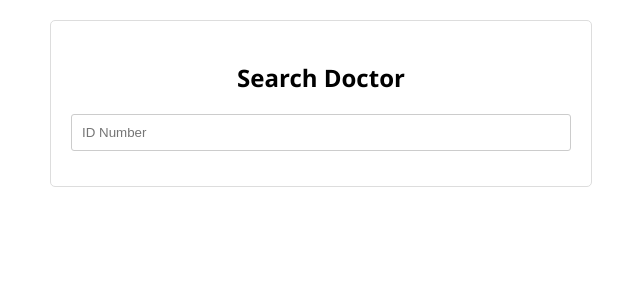
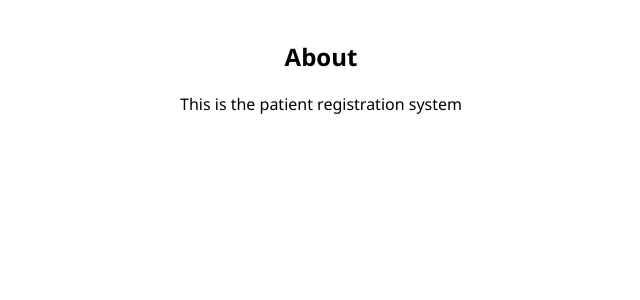
Before and after one commit to jaltrock/medical-portal-app, a React (Vite) app in the folder frontend/: page / in a window 1280 px wide. Shown: the top 300 px of the page, without its empty margins (319-959 px from the left). Built offline with nearby package versions, Linux system fonts and the light colour scheme.

Commit message:
Added About page

```diff
--- a/frontend/src/App.jsx
+++ b/frontend/src/App.jsx
@@ -1,5 +1,5 @@
 //import Home from './pages/Home/Home';
-import SearchDoctor from './pages/SearchDoctor/SearchDoctor';
+import About from './pages/About/About';
 import './App.css';
 
 function App() {
@@ -7,7 +7,7 @@ function App() {
 
   return (
     <div className="App">
-      <SearchDoctor />
+      <About />
     </div>
   );
 }
--- /dev/null
+++ b/frontend/src/pages/About/About.css
@@ -0,0 +1,11 @@
+.about-container {
+    width: 90vw;
+    margin: auto;
+    padding: 20px;
+}
+
+@media screen and (min-width: 1024px) {
+    .about-container {
+        width: 800px;
+    }
+}
--- /dev/null
+++ b/frontend/src/pages/About/About.jsx
@@ -0,0 +1,12 @@
+import "./About.css";
+
+const About = () => {
+    return (
+    <div className="about-container">
+        <h2>About</h2>
+        <p>This is the patient registration system</p>
+    </div>
+    );
+};
+
+export default About;
```
